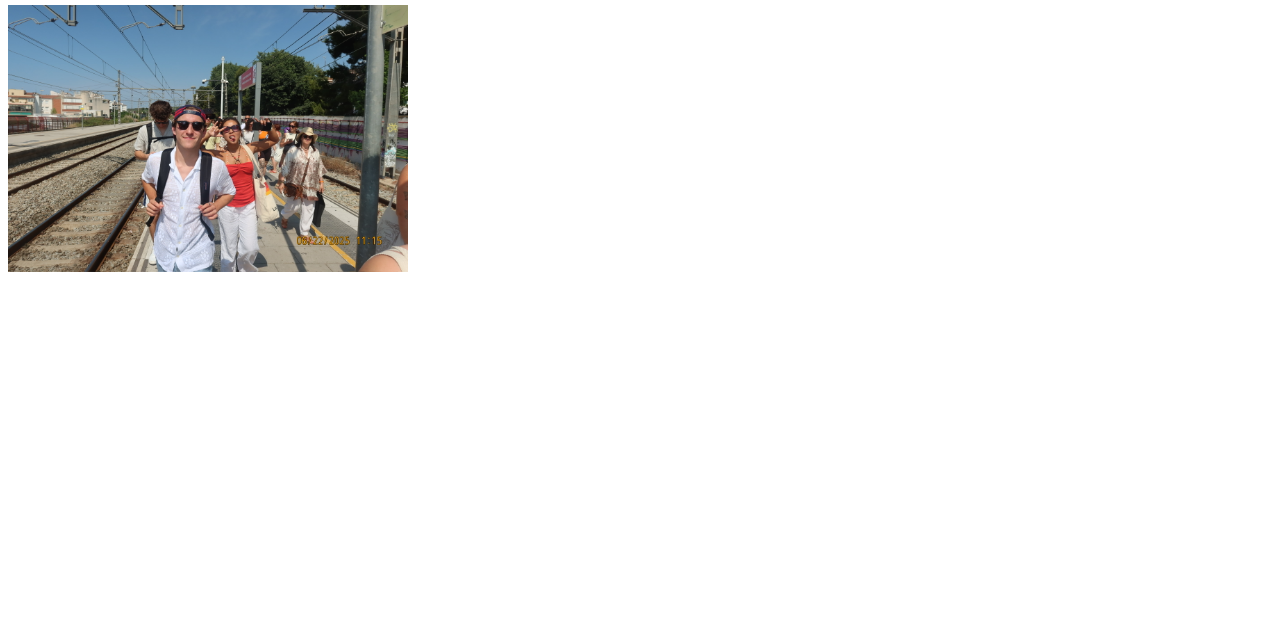
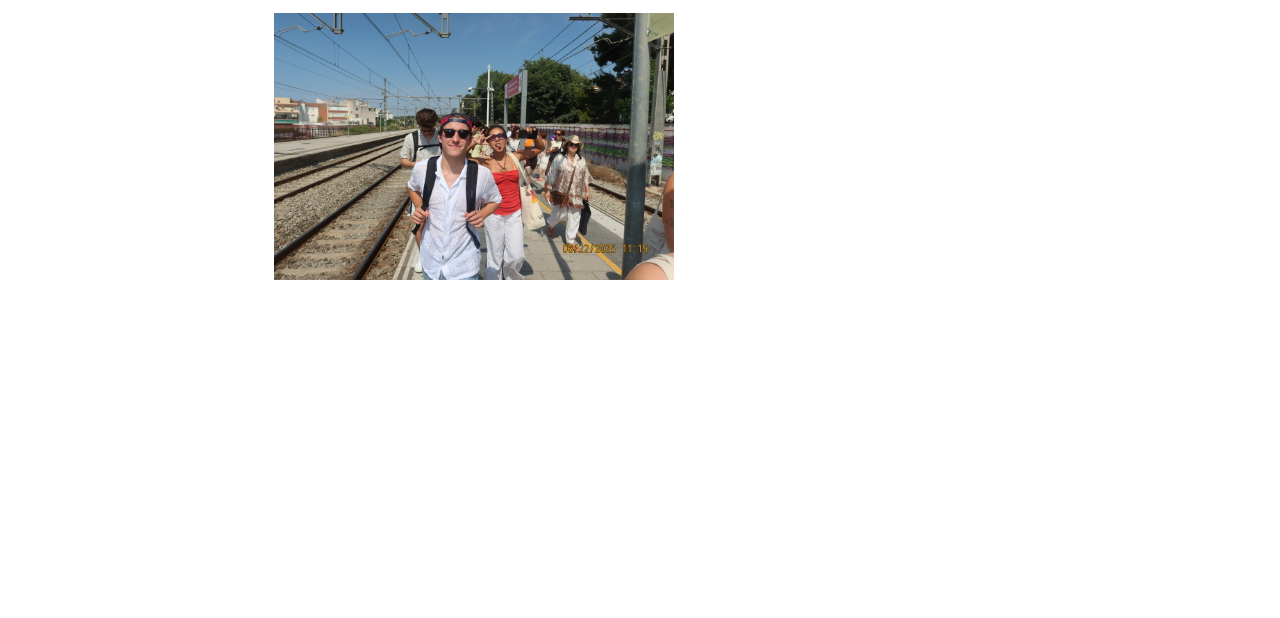
Before and after one commit to bdognieto/portfolio, a plain HTML site: page index.html in a window 1280 px wide. Shown: the part 182-800 px from the top of the page. Drawn offline with Linux system fonts and the light colour scheme.

Commit message:
update style

```diff
--- a/index.html
+++ b/index.html
@@ -7,10 +7,6 @@
     <link rel="stylesheet" href="style.css">
 </head>
 <body>
-    font: 100%/1.5 system-ui;
-    max-width: 80ch;   /* 👈 THIS is the key line */
-    margin: 0 auto;     /* centers your content */
-    padding: 1rem;
     <nav>
         <a href="index.html">Home</a>
         <a href="projects/index.html">Projects</a>
--- a/style.css
+++ b/style.css
@@ -3,4 +3,8 @@ body {
 	   and use the OS’s UI font as the website font
 	 */
   font: 100%/1.5 system-ui;
+
+  max-width: 80ch;
+  margin: 0 auto;
+  padding: 1rem;
 }
```
